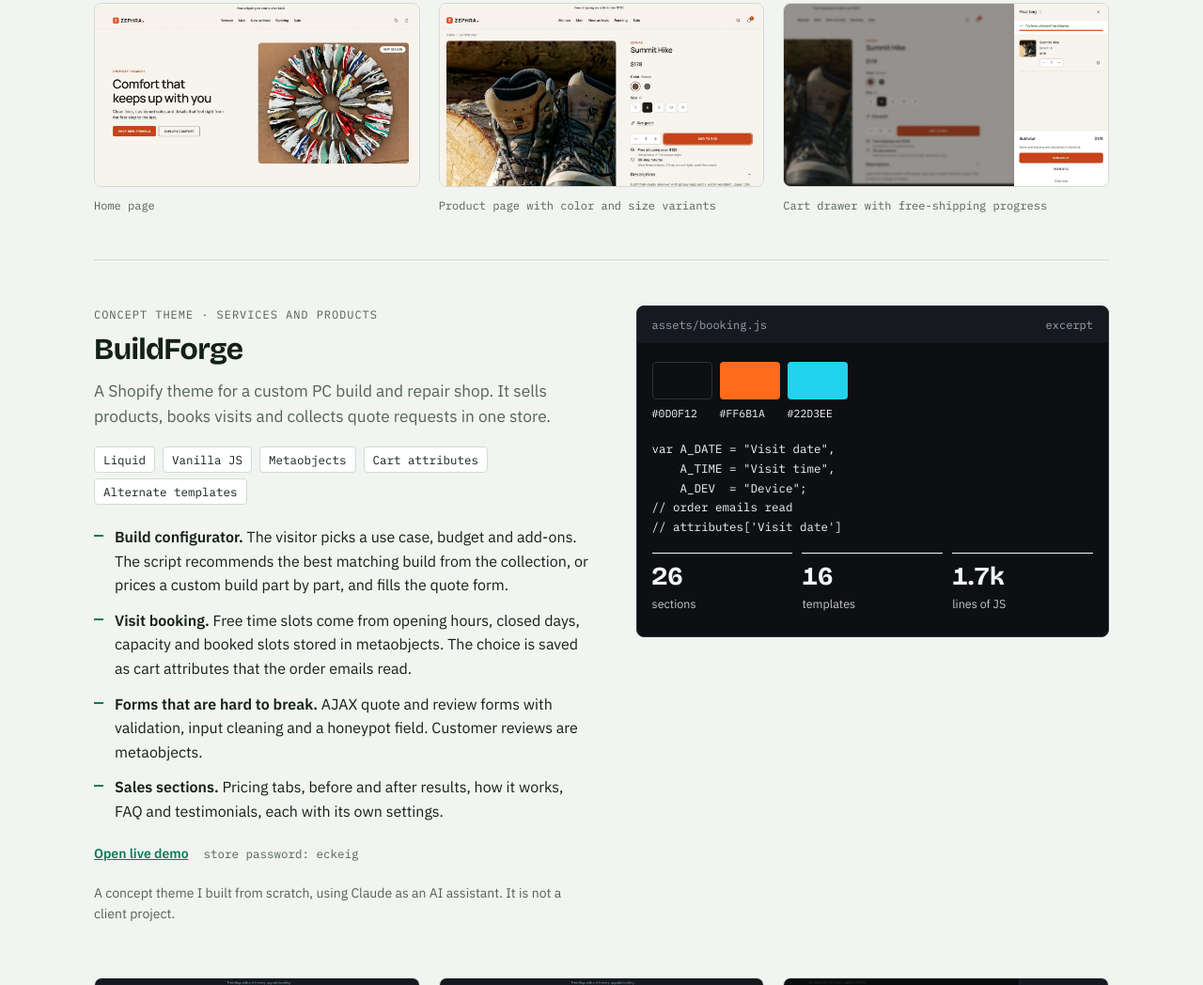
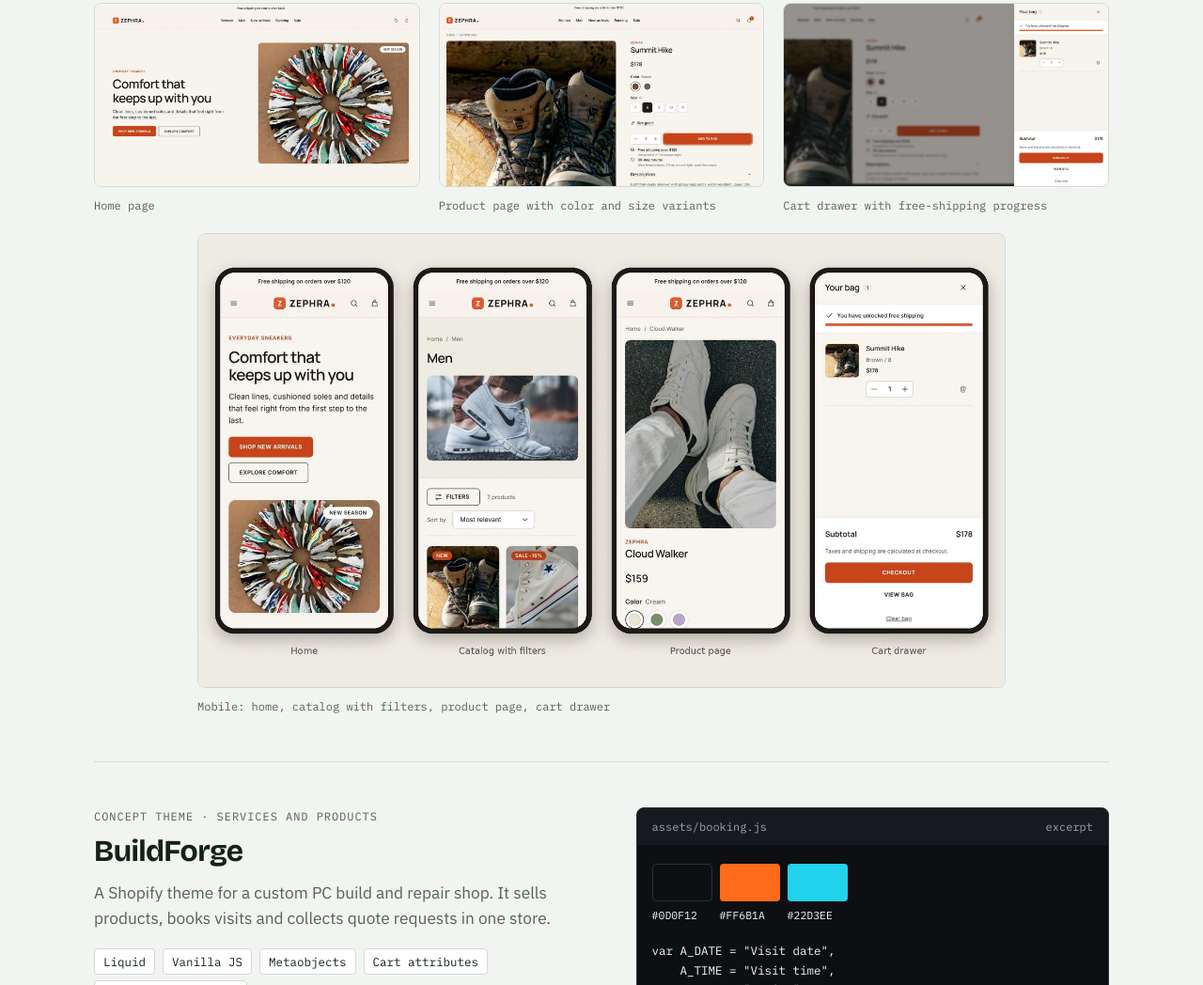
Before and after one commit to xlShigatsulx/portfolio, a plain HTML site: page index.html in a window 1280 px wide. Shown: the part 3174-4222 px from the top of the page at 94% size. Drawn offline with nearby package versions, Linux system fonts and the light colour scheme.

Commit message:
Add files via upload

```diff
--- a/index.html
+++ b/index.html
@@ -107,6 +107,7 @@ section { padding-block: 56px; border-top: 1px solid var(--line); }
 .shots { grid-column: 1 / -1; display: grid; grid-template-columns: repeat(3, minmax(0, 1fr)); gap: 20px; margin-top: 8px; }
 .shots--2 { grid-template-columns: repeat(2, minmax(0, 1fr)); }
 .shot { margin: 0; min-width: 0; }
+.shot--wide { grid-column: 1 / -1; max-width: 860px; width: 100%; justify-self: center; }
 .shot .frame { border: 1px solid var(--line); border-radius: 8px; overflow: hidden; background: var(--surface); }
 .shot img { display: block; width: 100%; height: auto; aspect-ratio: 16 / 9; }
 .shot figcaption { margin-top: 10px; font-family: var(--font-mono); font-size: 12px; color: var(--muted); }
@@ -306,6 +307,7 @@ queue.push({ key, quantity });</pre>
         <figure class="shot"><div class="frame"><img src="shots/zephra-home.webp" width="1280" height="720" loading="lazy" alt="Zephra home page with sneaker hero"></div><figcaption>Home page</figcaption></figure>
         <figure class="shot"><div class="frame"><img src="shots/zephra-product.webp" width="1280" height="720" loading="lazy" alt="Zephra product page for the Summit Hike sneaker"></div><figcaption>Product page with color and size variants</figcaption></figure>
         <figure class="shot"><div class="frame"><img src="shots/zephra-cart.webp" width="1280" height="720" loading="lazy" alt="Zephra cart drawer open over the product page"></div><figcaption>Cart drawer with free-shipping progress</figcaption></figure>
+        <figure class="shot shot--wide"><div class="frame"><img src="shots/zephra-mobile.webp" width="1600" height="900" loading="lazy" alt="Zephra on mobile: home, catalog with filters, product page and cart drawer"></div><figcaption>Mobile: home, catalog with filters, product page, cart drawer</figcaption></figure>
       </div>
     </article>
 
```
Also changed, not shown: shots/zephra-mobile.webp (added).
